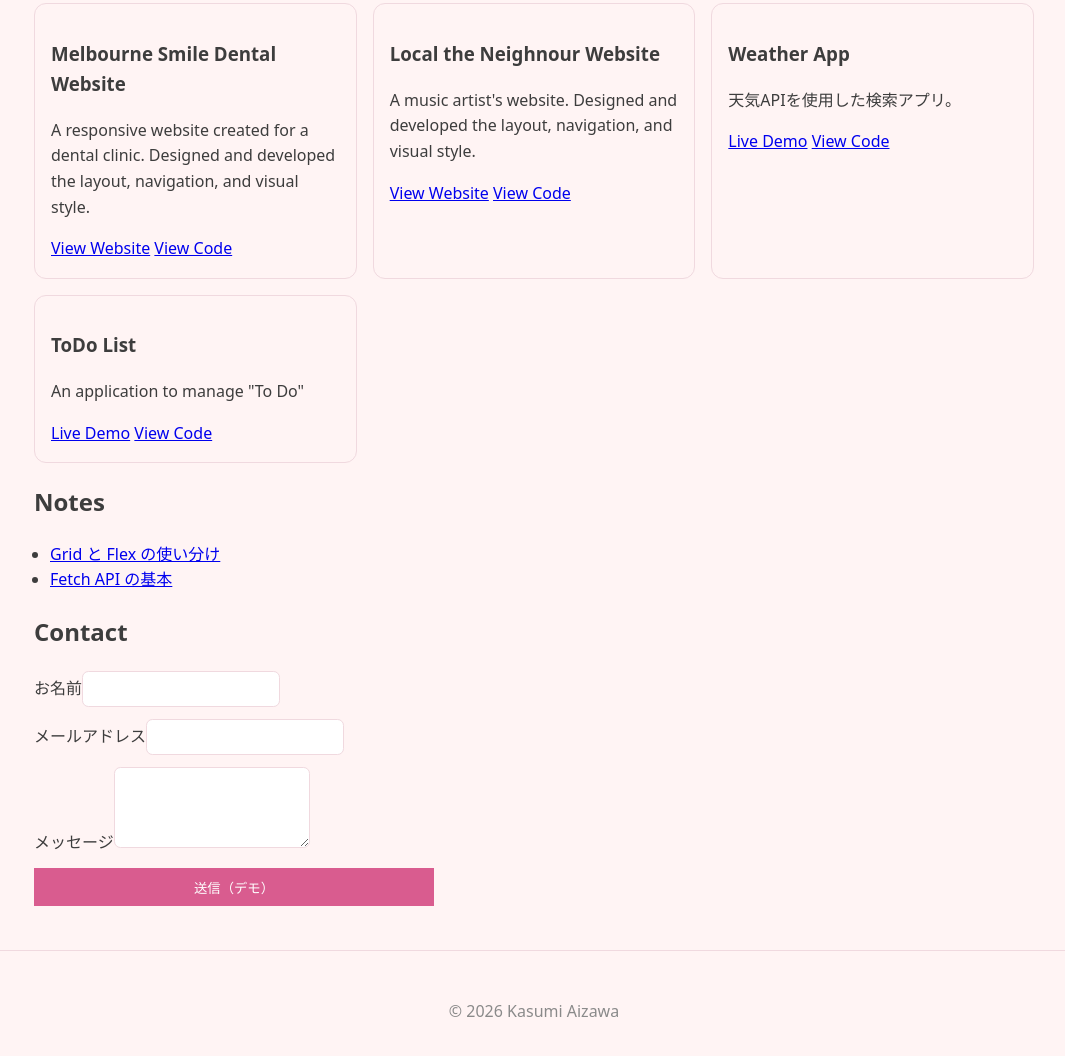
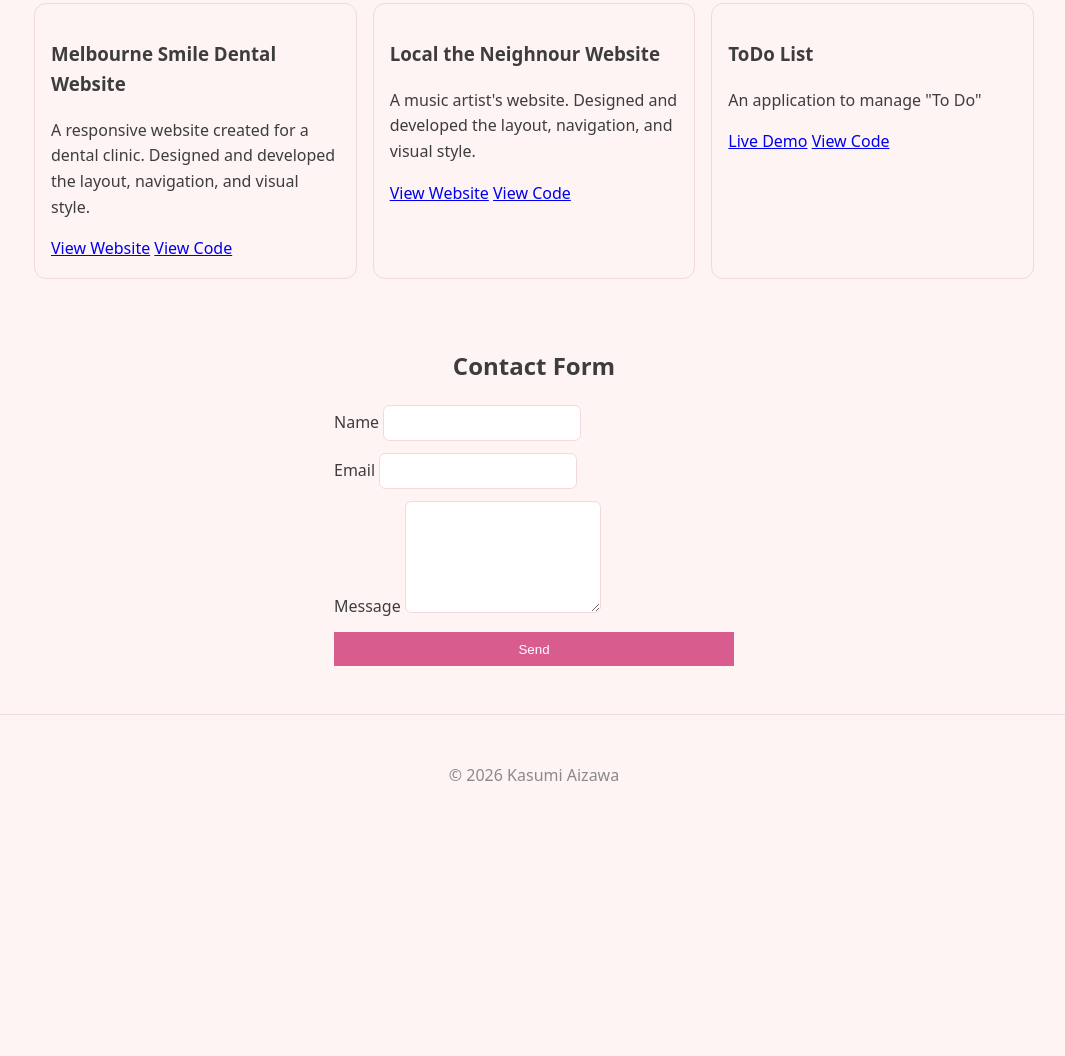
Before and after one commit to Kasumi880/Kasumi880.github.io, a plain HTML site: page index.html in a window 1280 px wide. Shown: the part 626-1682 px from the top of the page, without its empty margins (106-1171 px from the left). After the commit the page ends 1463 px from the top, so only its background shows below. Drawn offline with Linux system fonts and the light colour scheme.

Commit message:
updated contact form

```diff
--- a/index.html
+++ b/index.html
@@ -7,7 +7,7 @@
     <link rel="stylesheet" href="styles.css">
 </head>
 <body>
-    <a class="skip-link" href="#main">メインへスキップ</a>
+    <a class="skip-link" href="#main">Skip to Main</a>
     <!-- Header -->
     <header class="site-header">
         <div class="container nav">
@@ -16,7 +16,7 @@
           <ul id="menu" class="menu" aria-label="main-navigation">
             <li><a href="#about">About</a></li>
             <li><a href="#projects">Projects</a></li>
-            <li><a href="#notes">Notes</a></li>
+            <!-- <li><a href="#notes">Notes</a></li> -->
             <li><a href="#contact">Contact</a></li>
           </ul>
         </div>
@@ -26,7 +26,7 @@
 
         <!-- Hero -->
         <section class="hero container">
-            <h1>Hi, I’m Kasumi — Junior Web Developer in trainig</h1>
+            <h1>Hi, I’m Kasumi — Junior Web Developer in training</h1>
             <p>I create websites that prioritize usability and readability.</p>
             <div class="actions">
               <a class="btn" href="#projects">See my projects</a>
@@ -44,7 +44,9 @@
             </p>
             <div class="tags">
             <span class="tag">HTML</span><span class="tag">CSS</span><span class="tag">JavaScript</span>
-            <span class="tag">Python</span><span class="tag">SQL</span>
+            <span class="tag">Python</span><span class="tag">MySQL</span><span class="tag">Kotlin</span>
+            <span class="tag">Figma</span><span class="tag">UI & UX</span><span class="tag">Agile</span>
+            <span class="tag">pfSence</span><span class="tag">GitHub</span>
             </div>
         </section>
 
@@ -73,14 +75,14 @@
                   </a>
             </article>
 
-            <article class="card">
+            <!-- <article class="card">
                 <h3>Weather App</h3>
                 <p>天気APIを使用した検索アプリ。</p>
                 <a class="cta" href="#">Live Demo</a>
                 <a class="cta" href="#" target="_blank">
                     View Code
                   </a>
-            </article>
+            </article> -->
 
             <article class="card">
                 <h3>ToDo List</h3>
@@ -94,26 +96,34 @@
 
         </section>
 
-        <!-- Notes -->
-        <section id="notes" class="container">
-            <h2>Notes</h2>
-            <ul class="notes">
-            <li><a href="#">Grid と Flex の使い分け</a></li>
-            <li><a href="#">Fetch API の基本</a></li>
-            </ul>
-        </section>
+        <!-- Contact -->
+        <div id="contact-container">
+        <section id="contact">
+            <h2 id="contactHeader">Contact Form</h2>
 
-        <!-- Contact -->
-        <section id="contact" class="container">
-            <h2>Contact</h2>
-            <form class="contact-form">
-            <label>お名前<input name="name" required /></label>
-            <label>メールアドレス<input type="email" name="email" required /></label>
-            <label>メッセージ<textarea name="message" rows="4"></textarea></label>
-            <button type="submit">送信（デモ）</button>
-            <p class="result" aria-live="polite"></p>
+            <form action="https://formspree.io/f/mnjjdqby" method="POST">
+              <label>
+                Name
+                <input type="text" name="name" required>
+              </label>
+
+              <label>
+                Email
+                <input type="email" name="email" required>
+              </label>
+
+              <label>
+                Message
+                <textarea name="message" rows="6" required></textarea>
+              </label>
+
+              <!-- spam protection -->
+              <input type="text" name="_gotcha" style="display:none">
+
+              <button type="submit">Send</button>
             </form>
-        </section>
+          </section>
+
 
     </main>
     <!-- Footer -->
--- a/styles.css
+++ b/styles.css
@@ -61,10 +61,14 @@
 /* Notes */
 .notes{ padding-left:1rem; }
 
-  /* Contact */
-  form{ display:grid; gap:.75rem; max-width:400px; }
+form{ display:grid;
+      gap:.75rem;
+      max-width:400px;
+      margin: 0 auto;}
+#contactHeader{ text-align: center;}
 input, textarea{ border:1px solid var(--line); padding:.6rem; border-radius:.4rem; }
 button{ padding:.6rem 1rem; background:var(--brand); border:none; color:white; cursor:pointer; }
 
+
 /* Footer */
 .site-footer{ text-align:center; padding:2rem 1rem; color:var(--muted); border-top:1px solid var(--line); }
```
Lines whose indentation alone changed are shown as unchanged.
